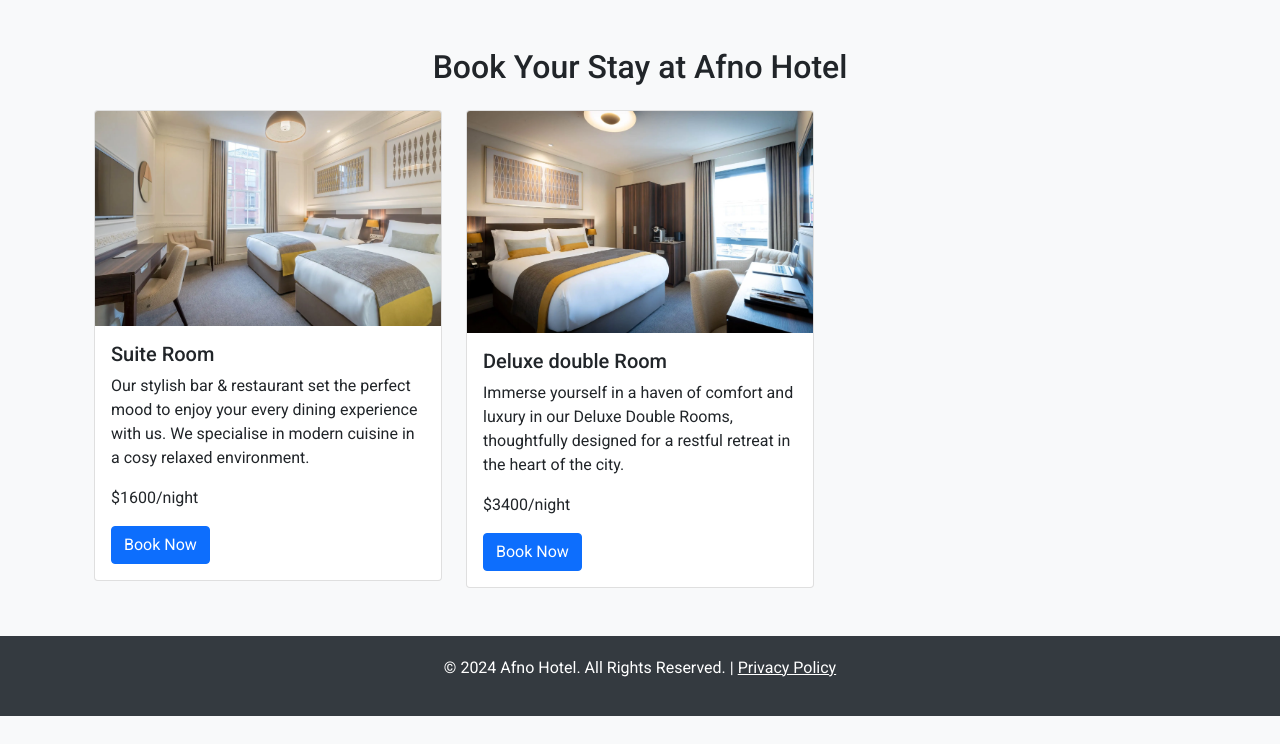
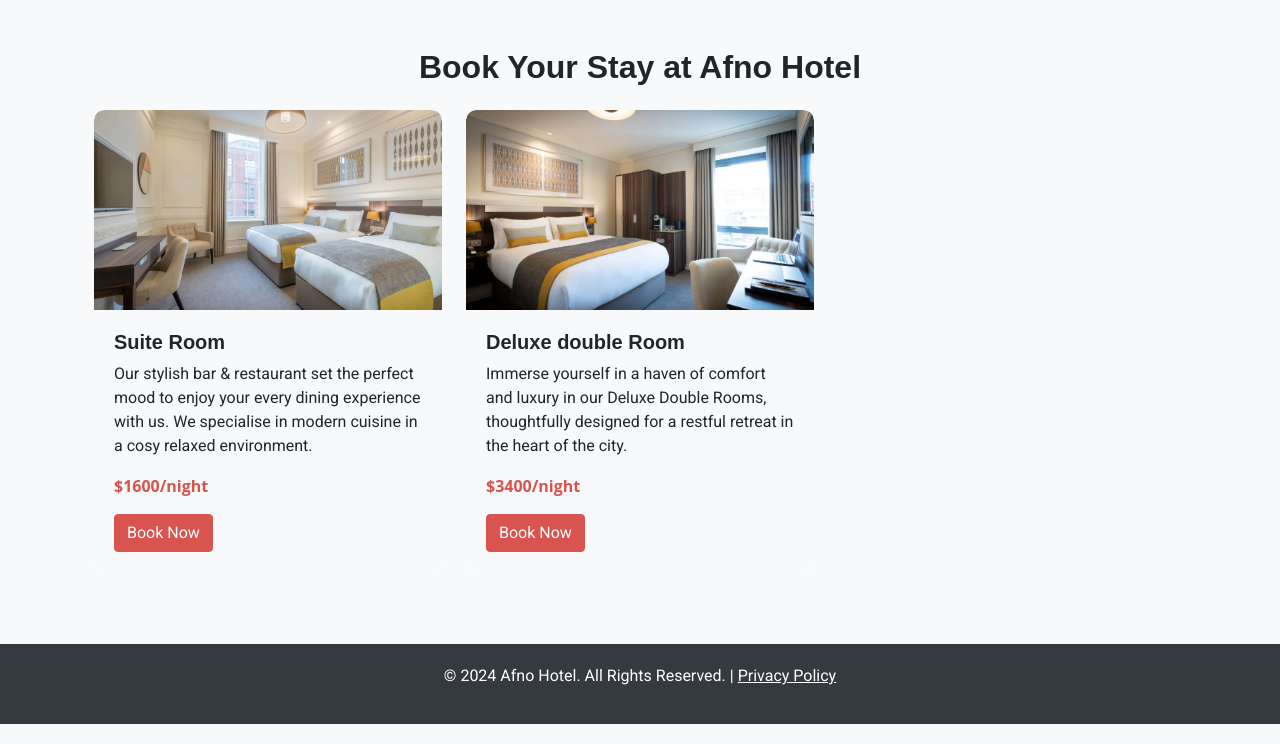
Before and after one commit to premkatuwalchhetri/pythondjango, a Django app: page /booking/ in a window 1280 px wide. Shown: the part 56-800 px from the top of the page. Run offline with Django 5.2, Linux system fonts and the light colour scheme; data comes from the database, SQL or seed files in the repository; both versions use the stored data as it was after the commit.

Commit message:
booking_system

```diff
--- a/django/room/urls.py
+++ b/django/room/urls.py
@@ -6,5 +6,6 @@ from . import views
 
 urlpatterns = [
     path('', views.booking_section, name='booking_section'),
+    path('book/', views.book, name='book'),
 
 ]
--- a/django/room/views.py
+++ b/django/room/views.py
@@ -9,3 +9,6 @@ def booking_section(request):
     'rooms': rooms
   }
   return render(request, 'booking_section.html',data)
+
+def book(request):
+  return render(request, "book.html")
--- a/django/templates/booking_section.html
+++ b/django/templates/booking_section.html
@@ -1,29 +1,103 @@
 {% extends "base.html" %}
 {% load static %}
 {% block content %}
+
+<style>
+  .room-card {
+    border: none;
+    border-radius: 10px;
+    overflow: hidden;
+    transition: transform 0.3s ease, box-shadow 0.3s ease;
+  }
+
+  .room-card:hover {
+    transform: scale(1.05);
+    box-shadow: 0px 8px 16px rgba(0, 0, 0, 0.2);
+  }
+
+  .room-card img {
+    object-fit: cover;
+    height: 200px;
+    width: 100%;
+    border-radius: 10px 10px 0 0;
+  }
+
+  .room-card .card-body {
+    padding: 20px;
+    background-color: #f8f9fa;
+    border-radius: 0 0 10px 10px;
+  }
+
+  .room-title {
+    font-family: 'Montserrat', sans-serif;
+    font-size: 20px;
+    font-weight: 600;
+  }
+
+  .room-price {
+    font-family: 'Open Sans', sans-serif;
+    font-size: 16px;
+    font-weight: 700;
+    color: #d9534f;
+    margin-top: 10px;
+  }
+
+  .btn-primary {
+    background-color: #d9534f;
+    border-color: #d9534f;
+    transition: background-color 0.3s ease;
+  }
+
+  .btn-primary:hover {
+    background-color: #c9302c;
+    border-color: #c12e2a;
+  }
+
+  .container h2 {
+    font-family: 'Montserrat', sans-serif;
+    font-size: 32px;
+    font-weight: 700;
+    margin-bottom: 20px;
+  }
+
+  .text-center {
+    text-align: center;
+  }
+
+  .my-5 {
+    margin-top: 50px;
+    margin-bottom: 50px;
+  }
+
+  .mb-4 {
+    margin-bottom: 30px;
+  }
+
+</style>
+
 <div class="container my-5">
   <h2 class="text-center mb-4">Book Your Stay at Afno Hotel</h2>
 
   <div class="row">
     <!-- Room cards -->
     {% for room in rooms %}
-    <div class="col-md-4">
+    <div class="col-md-4 mb-4">
       <div class="card room-card">
-        <!-- Use the dynamic image URL stored in the database -->
+        <!-- Dynamic image URL stored in the database -->
         <img src="{{ room.image.url }}" class="card-img-top" alt="{{ room.name }} Room">
         <div class="card-body">
-          <!-- Use the dynamic room name -->
+          <!-- Dynamic room name -->
           <h5 class="room-title">{{ room.name }} Room</h5>
-          <!-- Use the dynamic description from the database -->
+          <!-- Dynamic description from the database -->
           <p class="card-text">{{ room.description }}</p>
-          <!-- Use the dynamic price -->
+          <!-- Dynamic price -->
           <p class="room-price">${{ room.price }}/night</p>
-          <a href="#" class="btn btn-primary">Book Now</a>
+          <a href="{% url 'book' %}" class="btn btn-primary">Book Now</a>
         </div>
       </div>
     </div>
     {% endfor %}
-
   </div>
 </div>
+
 {% endblock %}
```
Also changed, not shown: django/templates/book.html (added, +120 -0 lines), django/templates/index.html (+75 -13 lines), django/db.sqlite3, django/media/rooms/image/image_7.webp (added), django/media/rooms/image/image_8.webp (added), django/static/image/image_7.webp (added), django/static/image/image_8.webp (added), django/static/image/slider_1.webp (added).
